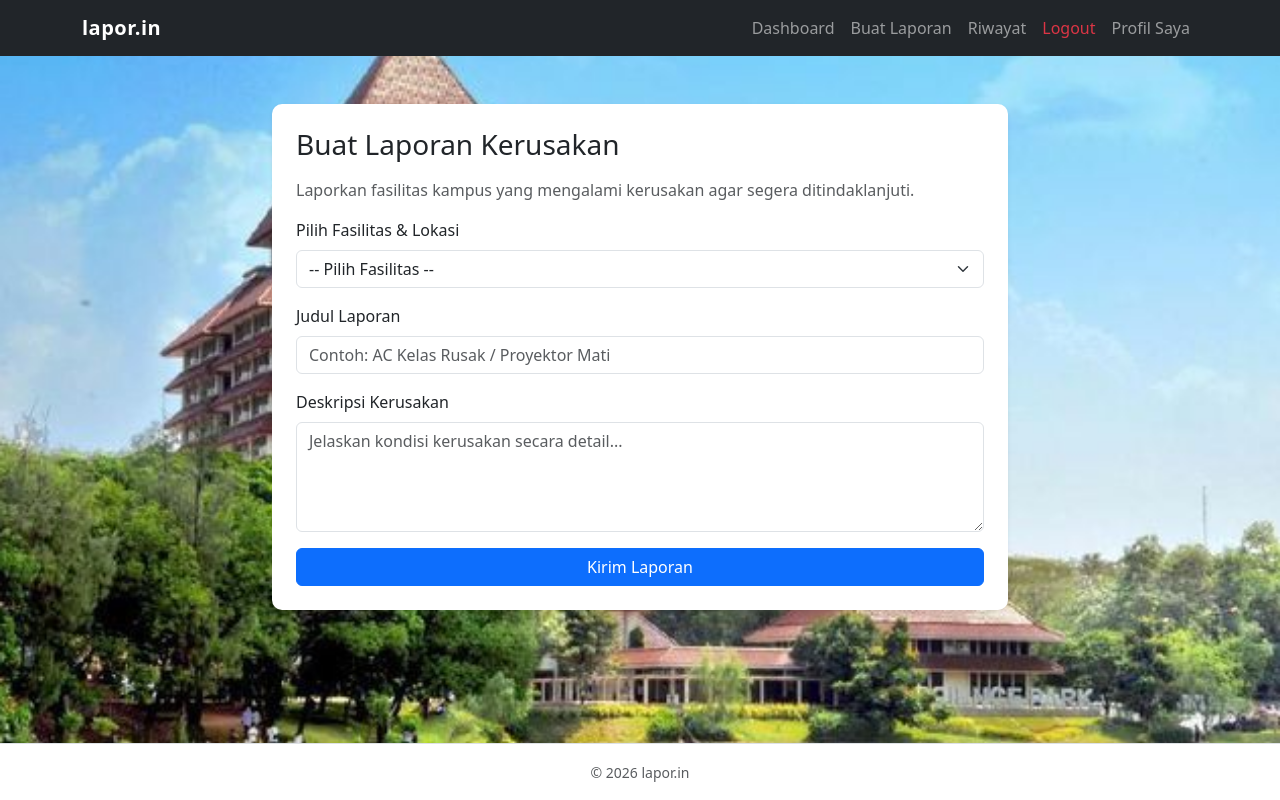
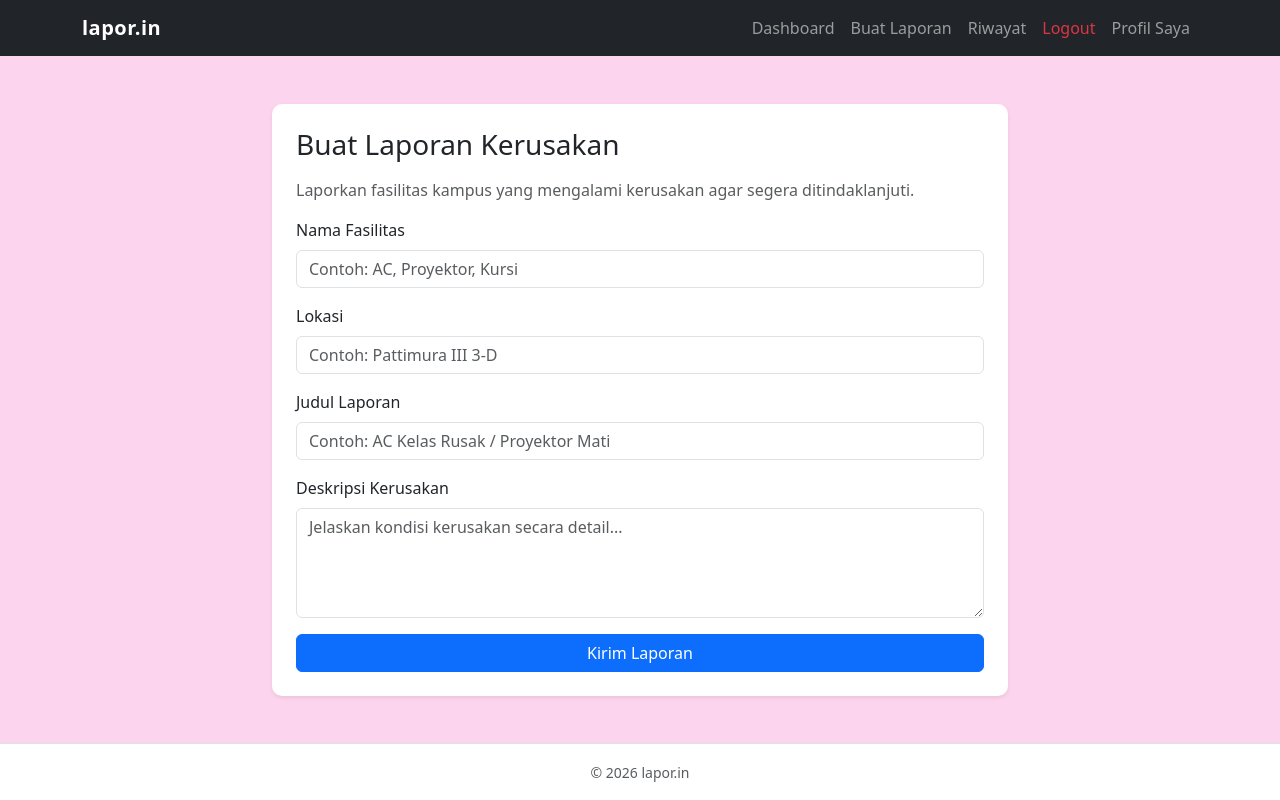
Before and after one commit to UryEghy/laporin-, a PHP site: page /user/buat_laporan.php in a window 1280 px wide. Run offline with PHP 8.4, Linux system fonts and the light colour scheme; the visitor is signed in with stand-in values (Sample User, id 1); data that the repository does not hold is empty.

Commit message:
Edit Background: ury

```diff
--- a/admin/laporan.php
+++ b/admin/laporan.php
@@ -35,10 +35,10 @@ $result = $connect->query($query);
     <title>Admin - Kelola Laporan</title>
     <link href="https://cdn.jsdelivr.net/npm/bootstrap@5.3.0/dist/css/bootstrap.min.css" rel="stylesheet">
     <link rel="stylesheet" href="../style.css">
-    <script src="https://ajax.googleapis.com/ajax/libs/jquery/3.7.1/jquery.min.js"></script> //buat nambhin search
+    <script src="https://ajax.googleapis.com/ajax/libs/jquery/3.7.1/jquery.min.js"></script>
     <script src="https://maxcdn.bootstrapcdn.com/bootstrap/3.4.1/js/bootstrap.min.js"></script>
 </head>
-<body class="bg-light">
+<body>
     <nav class="navbar navbar-expand-lg navbar-dark bg-dark mb-4">
         <div class="container">
             <a class="navbar-brand fw-bold" href="laporan.php">lapor.in (Admin)</a>
--- a/admin/users.php
+++ b/admin/users.php
@@ -21,7 +21,7 @@ $result = $connect->query("SELECT * FROM users ORDER BY id DESC");
     <script src="https://ajax.googleapis.com/ajax/libs/jquery/3.7.1/jquery.min.js"></script>
     <script src="https://maxcdn.bootstrapcdn.com/bootstrap/3.4.1/js/bootstrap.min.js"></script>
 </head>
-<body class="bg-light">
+<body>
     <nav class="navbar navbar-expand-lg navbar-dark bg-dark mb-4">
         <div class="container">
             <a class="navbar-brand fw-bold" href="laporan.php">lapor.in (Admin)</a>
--- a/header.php
+++ b/header.php
@@ -8,7 +8,7 @@
     <script src="https://ajax.googleapis.com/ajax/libs/jquery/3.7.1/jquery.min.js"></script>
     <script src="https://maxcdn.bootstrapcdn.com/bootstrap/3.4.1/js/bootstrap.min.js"></script>
 </head>
-<body class="bg-light d-flex flex-column min-vh-100">
+<body class="d-flex flex-column min-vh-100">
     <nav class="navbar navbar-expand-lg navbar-dark bg-dark mb-4">
         <div class="container">
             <a class="navbar-brand fw-bold" href="<?= $base; ?>user/dashboard.php">lapor.in</a>
--- a/login.php
+++ b/login.php
@@ -54,7 +54,7 @@ if (isset($_POST['masuk'])) {
     <link href="https://cdn.jsdelivr.net/npm/bootstrap@5.3.0/dist/css/bootstrap.min.css" rel="stylesheet">
     <link rel="stylesheet" href="style.css">
 </head>
-<body class="bg-light d-flex justify-content-center align-items-center vh-100 m-0">
+<body class="d-flex justify-content-center align-items-center vh-100 m-0">
     <div class="container">
         <div class="row justify-content-center">
             <div class="col-md-5">
--- a/lupa_password.php
+++ b/lupa_password.php
@@ -53,7 +53,7 @@ if (isset($_POST['reset'])) {
     <link href="https://cdn.jsdelivr.net/npm/bootstrap@5.3.0/dist/css/bootstrap.min.css" rel="stylesheet">
     <link rel="stylesheet" href="style.css">
 </head>
-<body class="bg-light d-flex justify-content-center align-items-center vh-100 m-0">
+<body class="d-flex justify-content-center align-items-center vh-100 m-0">
     <div class="container">
         <div class="row justify-content-center">
             <div class="col-md-5">
--- a/registrasi.php
+++ b/registrasi.php
@@ -50,7 +50,7 @@ if (isset($_POST['daftar'])) {
     <link href="https://cdn.jsdelivr.net/npm/bootstrap@5.3.0/dist/css/bootstrap.min.css" rel="stylesheet">
     <link rel="stylesheet" href="style.css">
 </head>
-<body class="bg-light d-flex align-items-center" style="min-height: 100vh;">
+<body class="d-flex align-items-center" style="min-height: 100vh;">
     <div class="container">
         <div class="row justify-content-center">
             <div class="col-md-5">
--- a/style.css
+++ b/style.css
@@ -1,7 +1,5 @@
 body{
-    background-image: url('UI\ Buka\ Lowongan\ Jadi\ Dosen\ Tetap\,\ Cek\ Syaratnya\ di\ Sini.jpeg');
-    background-size: cover;
-    background-position: center;
+    background-color: #fcd4ed;
 }
 
 .card{
--- a/user/buat_laporan.php
+++ b/user/buat_laporan.php
@@ -12,12 +12,28 @@ $pesan = "";
 
 if (isset($_POST['kirim'])) {
     $user_id = $_SESSION['user_id'];
-    $fasilitas_id = $_POST['fasilitas_id'];
+    $nama_fasilitas = trim($_POST['nama_fasilitas']);
+    $lokasi = trim($_POST['lokasi']);
     $judul = trim($_POST['judul']);$deskripsi = trim($_POST['deskripsi']);$status = 'menunggu';
 
-    if ($fasilitas_id == "" || $judul == "" || $deskripsi == "") {
+    if ($nama_fasilitas == "" || $lokasi == "" || $judul == "" || $deskripsi == "") {
         $pesan = "<div class='alert alert-danger'>Semua kolom wajib diisi!</div>";
     } else {
+        $cek = $connect->prepare("SELECT id FROM fasilitas WHERE LOWER(nama_fasilitas) = LOWER(?) AND LOWER(lokasi) = LOWER(?) LIMIT 1");
+        $cek->bind_param("ss", $nama_fasilitas, $lokasi);
+        $cek->execute();
+        $row_f = $cek->get_result()->fetch_assoc();
+        $cek->close();
+
+        if ($row_f) {
+            $fasilitas_id = $row_f['id'];
+        } else {
+            $ins = $connect->prepare("INSERT INTO fasilitas (nama_fasilitas, lokasi) VALUES (?, ?)");
+            $ins->bind_param("ss", $nama_fasilitas, $lokasi);
+            $ins->execute();
+            $fasilitas_id = $connect->insert_id;
+            $ins->close();
+        }
         $query = "INSERT INTO laporan (user_id, fasilitas_id, judul, deskripsi, status) VALUES (?, ?, ?, ?, ?)";
         $stmt = $connect->prepare($query);
         $stmt->bind_param("iisss", $user_id, $fasilitas_id,$judul, $deskripsi,$status);
@@ -29,8 +45,6 @@ if (isset($_POST['kirim'])) {
         $stmt->close();
     }
 }
-
-$fasilitas_result =$connect->query("SELECT * FROM fasilitas ORDER BY nama_fasilitas ASC");
 
 $base = "../";
 include '../header.php';
@@ -47,17 +61,14 @@ include '../header.php';
 
                 <form method="POST" action="">
                     <div class="mb-3">
-                        <label class="form-label">Pilih Fasilitas & Lokasi</label>
-                        <select name="fasilitas_id" class="form-select" required>
-                            <option value="">-- Pilih Fasilitas --</option>
-                            <?php while ($f =$fasilitas_result->fetch_assoc()): ?>
-                                <option value="<?= $f['id']; ?>"><?= htmlspecialchars($f['nama_fasilitas']); ?> (<?= htmlspecialchars($f['lokasi']); ?>)</option>
-                            <?php endwhile; ?>
-                        </select>
+                        <label class="form-label">Nama Fasilitas</label>
+                        <input type="text" name="nama_fasilitas" class="form-control" placeholder="Contoh: AC, Proyektor, Kursi" required>
                     </div>
                     <div class="mb-3">
-                        <!-- [PERBAIKAN #3] Tadinya: <label class"form-label"> (kurang tanda "=").
-                             Akibatnya class Bootstrap tidak terpasang pada label ini. -->
+                        <label class="form-label">Lokasi</label>
+                        <input type="text" name="lokasi" class="form-control" placeholder="Contoh: Pattimura III 3-D" required>
+                    </div>
+                    <div class="mb-3">
                         <label class="form-label">Judul Laporan</label>
                         <input type="text" name="judul" class="form-control" placeholder="Contoh: AC Kelas Rusak / Proyektor Mati" required>
                     </div>
--- a/user/profile.php
+++ b/user/profil.php
@@ -1,6 +1,5 @@
 <?php
 session_start();
-// Pastikan hanya mahasiswa yang bisa akses
 if (!isset($_SESSION['user_id']) || $_SESSION['role'] != 'mahasiswa') {
     header("Location: ../login.php");
     exit;
@@ -34,7 +33,7 @@ if (isset($_POST['update_profil'])) {
                     // Buat nama file unik agar tidak bentrok
                     $nama_file_baru = uniqid() . '.' . $ekstensi;
 
-                    // Folder penyimpanan (pastikan folder 'uploads/' sudah ada di root project)
+                    // Folder penyimpanan
                     $folder_tujuan = '../uploads/';
 
                     if (!is_dir($folder_tujuan)) {
@@ -112,8 +111,7 @@ $foto_profil = (!empty($user_data['foto']) && file_exists('../uploads/' . $user_
     <link href="https://cdn.jsdelivr.net/npm/bootstrap@5.3.0/dist/css/bootstrap.min.css" rel="stylesheet">
     <link rel="stylesheet" href="../style.css">
 </head>
-<body class="bg-light">
-    <!-- Navbar User (Sesuaikan dengan navbar dashboard Anda) -->
+<body>
     <nav class="navbar navbar-expand-lg navbar-dark bg-dark mb-4">
         <div class="container">
             <a class="navbar-brand fw-bold" href="dashboard.php">lapor.in (Mahasiswa)</a>
```
Also changed, not shown: IF.jpeg (added), UI Buka Lowongan Jadi Dosen Tetap, Cek Syaratnya di Sini.jpeg (deleted), uploads/6af86ee3502da.png (deleted).
